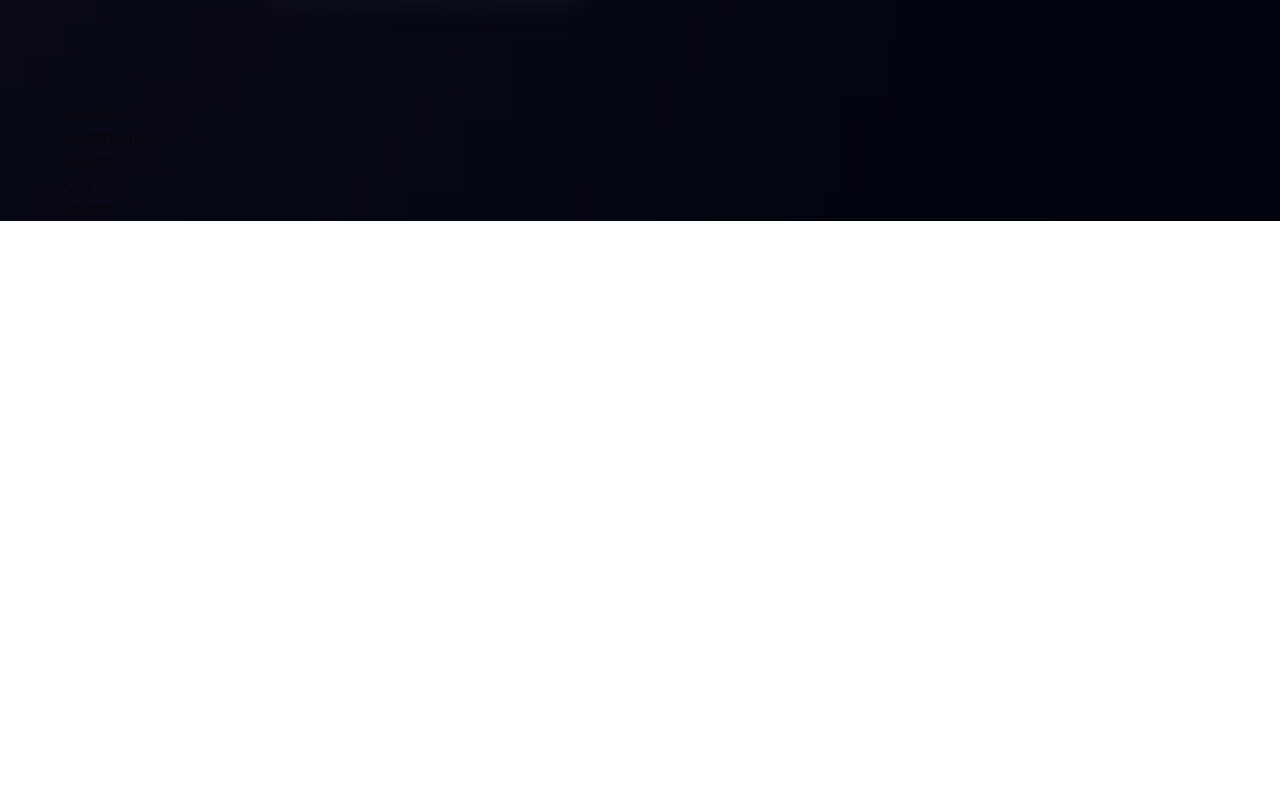
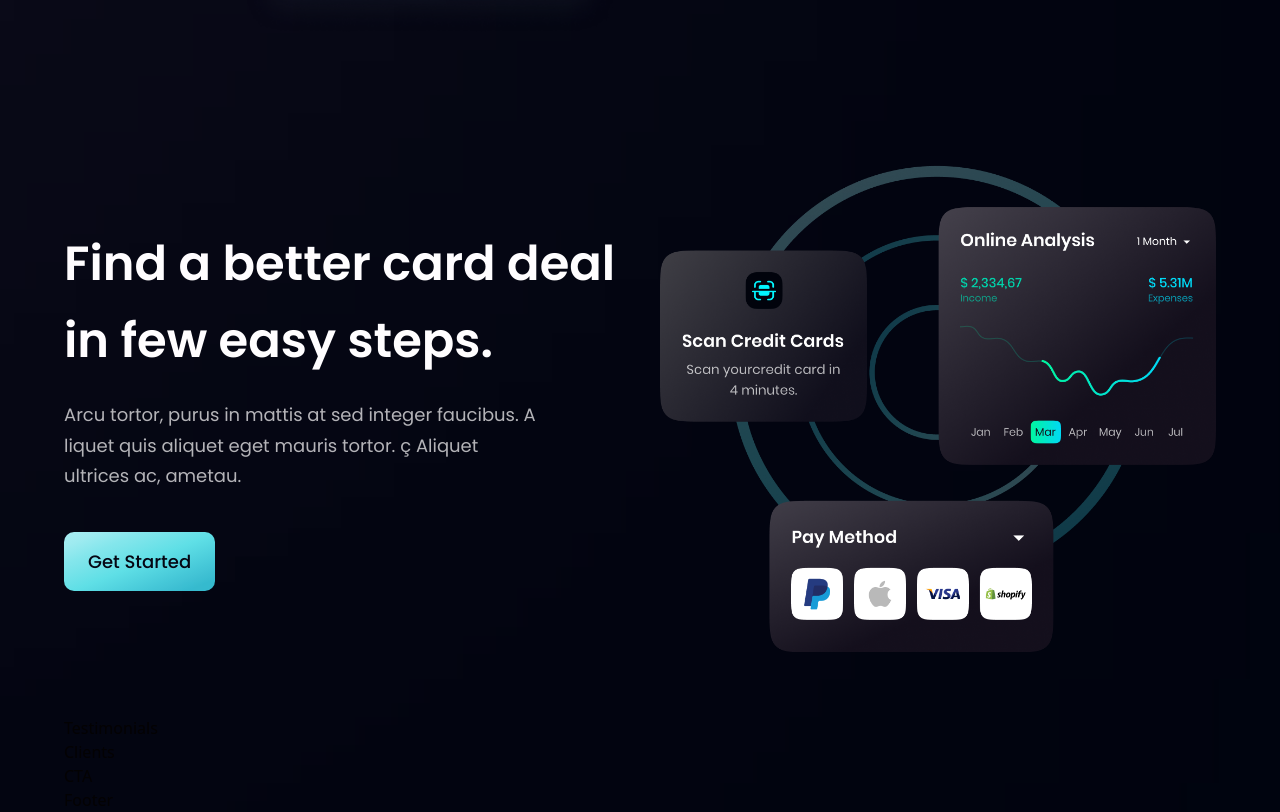
Before and after one commit to shashankW13/React-Way, a React (Vite) app in the folder Bank_modern_app/bank_modern_app/: page / in a window 1280 px wide. Shown: the part 2088-2900 px from the top of the page. Before the commit the page ends 2309 px from the top, so only its background shows below. Built offline with nearby package versions, Linux system fonts and the light colour scheme.

Commit message:
Added CardDeal section

```diff
--- a/Bank_modern_app/bank_modern_app/src/components/Button.jsx
+++ b/Bank_modern_app/bank_modern_app/src/components/Button.jsx
@@ -1,7 +1,7 @@
 const Button = ({ styles }) => (
 	<button type="button"
 			className={`py-4 px-6 bg-blue-gradient font-poppins font-medium text-[18px]
-						text-primary outline-none ${styles}`}>
+						text-primary outline-none ${styles} rounded-[10px]`}>
 		Get Started
 	</button>
 )
--- a/Bank_modern_app/bank_modern_app/src/components/CardDeal.jsx
+++ b/Bank_modern_app/bank_modern_app/src/components/CardDeal.jsx
@@ -1,7 +1,26 @@
 import React from "react"
+import { card } from '../assets'
+import styles, { layout } from '../style'
+import Button from './Button'
 
-const CardDeal = () => {
-	return <div>CardDeal</div>
-}
+const CardDeal = () => (
+	<section className={layout.section}>
+		<div className={layout.sectionInfo}>
+			<h2 className={styles.heading2}>
+				Find a better card deal <br className="sm:block hidden" /> in few easy steps.
+			</h2>
+			<p className={`${styles.paragraph} max-w-[480px] mt-5`}>
+				Arcu tortor, purus in mattis at sed integer faucibus. A
+				liquet quis aliquet eget mauris tortor.
+				ç Aliquet ultrices ac, ametau.
+			</p>
+			<Button styles="mt-10"/>
+		</div>
+
+		<div className={layout.sectionImg}>
+			<img src={card} alt="card" className="w-[100%] h-[100%]"/>
+		</div>
+	</section>
+)
 
 export default CardDeal
```
